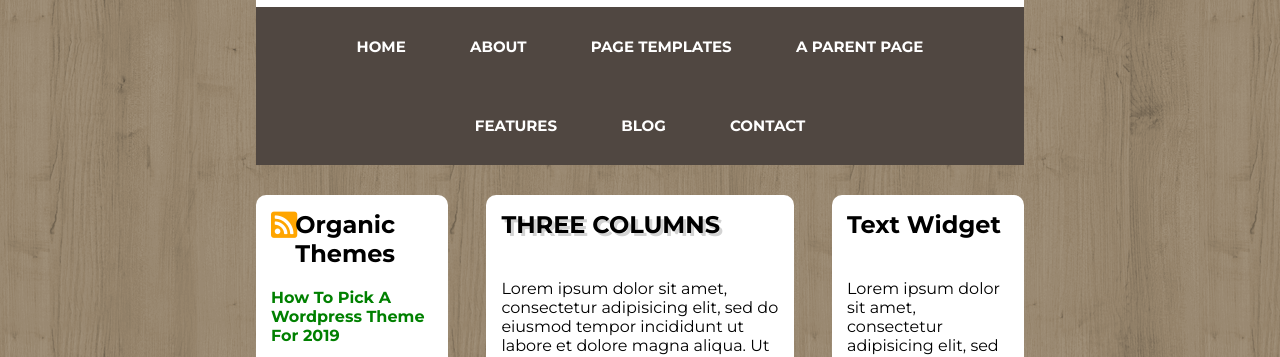
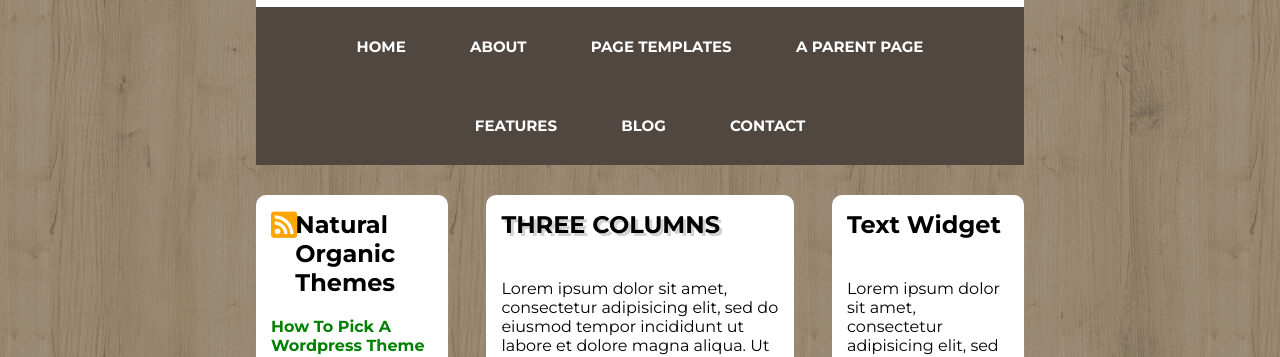
Before and after one commit to SimoneSichili/htmlcss-wp, a plain HTML site: page index.html in a window 1280 px wide. Shown: the part 423-780 px from the top of the page. Drawn offline with Linux system fonts and the light colour scheme.

Commit message:
Fix left side title.

```diff
--- a/index.html
+++ b/index.html
@@ -48,10 +48,7 @@
         <aside id="left" class="float-l">
           <div class="content">
             <i class="fas fa-rss-square"></i>
-            <h2>
-              Organic<br>
-              Themes
-            </h2>
+            <h2>Natural Organic Themes</h2>
             <ul>
               <li><a href="#">How To Pick A Wordpress Theme For 2019</a></li>
               <li><a href="#">The Updated Gutemberg Portfolio Theme</a></li>
```
